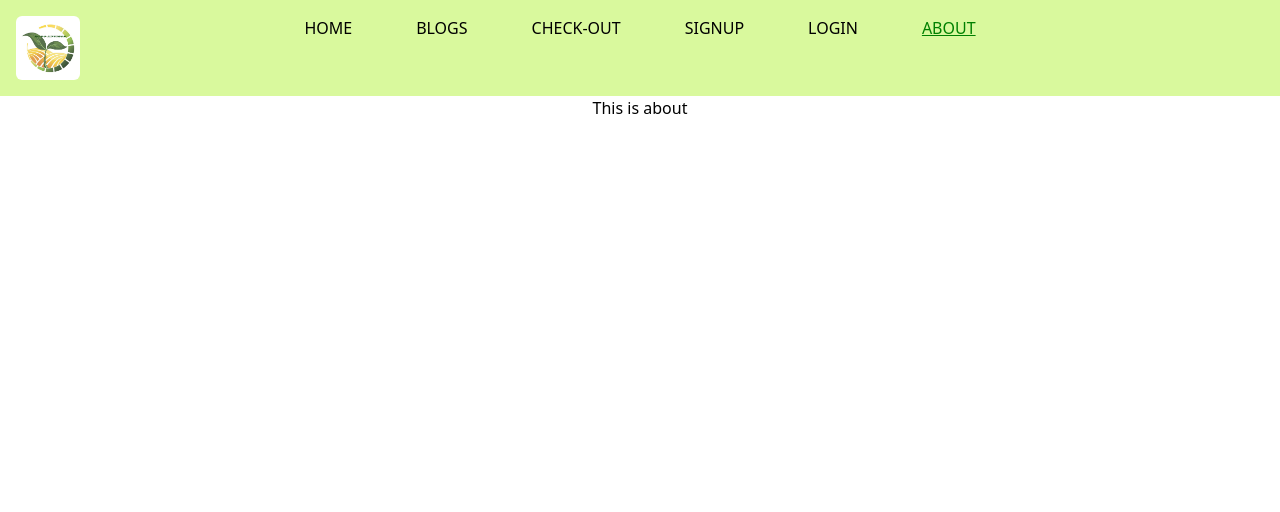
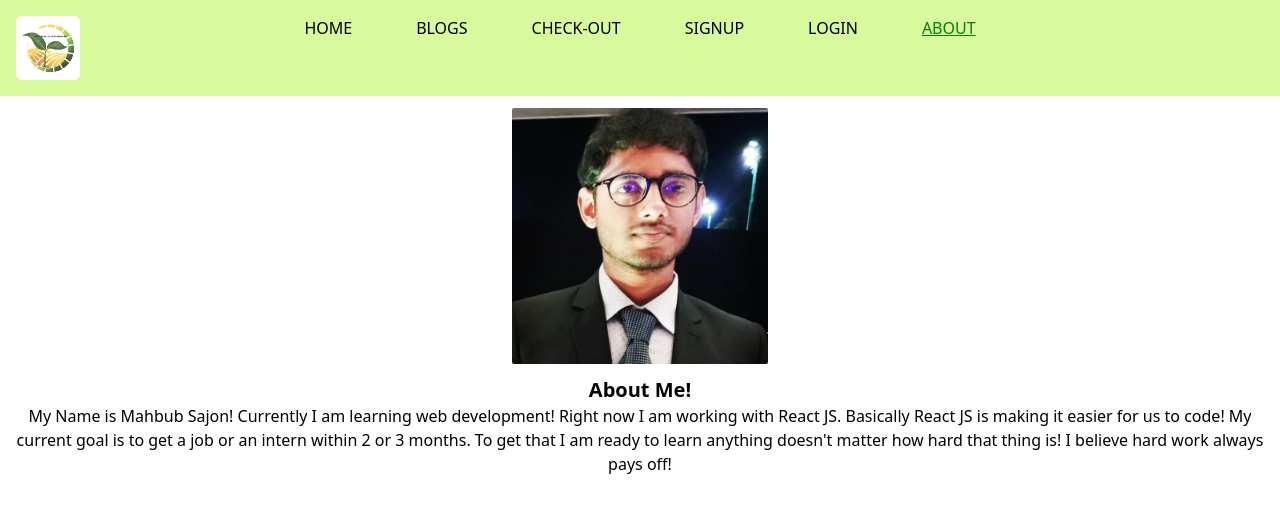
Before and after one commit to Mahbub-Sajon/agro-advisor, a React (Create React App) app: page /about in a window 1280 px wide. Shown: the top 512 px of the page. Built offline with nearby package versions, Linux system fonts and the light colour scheme; no server answers.

Commit message:
about me added

```diff
--- a/src/App.js
+++ b/src/App.js
@@ -6,6 +6,7 @@ import CheckOut from './component/CheckOut/CheckOut';
 import Home from './component/Home/Home';
 import Login from './component/Login/Login';
 import Navigation from './component/Navigation/Navigation';
+import NotFound from './component/NotFound/NotFound';
 import RequireAuth from './component/RequireAuth/RequireAuth';
 import SignUp from './component/SignUp/SignUp';
 
@@ -24,6 +25,7 @@ function App() {
        <Route path="/signup" element={<SignUp></SignUp>}></Route>
        <Route path="/login" element={<Login></Login>}></Route>
        <Route path="/about" element={<About></About>}></Route>
+       <Route path='*' element={<NotFound></NotFound>}></Route>
      </Routes>
     </div>
   );
--- a/src/component/About/About.js
+++ b/src/component/About/About.js
@@ -1,9 +1,12 @@
 import React from 'react';
+import img from '../../images/pp/pp.jpg'
 
 const About = () => {
     return (
         <div>
-            <h1>This is about</h1>
+            <img className='mx-auto w-64 h-64 rounded-sm my-3' src={img} alt="" />
+            <p className='font-bold text-xl'>About Me!</p>
+            <p>My Name is Mahbub Sajon! Currently I am learning web development! Right now I am working with React JS. Basically React JS is making it easier for us to code! My current goal is to get a job or an intern within 2 or 3 months. To get that I am ready to learn anything doesn't matter how hard that thing is! I believe hard work always pays off!  </p>
         </div>
     );
 };
--- a/src/component/Banner/Banner.js
+++ b/src/component/Banner/Banner.js
@@ -1,8 +1,6 @@
 import React from 'react';
-import img1 from '../../images/banner/banner (1).png';
-import img2 from '../../images/banner/banner (2).png';
 import img3 from '../../images/banner/banner (3).png';
-import img4 from '../../images/banner/banner (4).png';
+
 
 const Banner = () => {
 
@@ -10,8 +8,8 @@ const Banner = () => {
         <div className='w-full select-none relative aspect-w-16 aspect-h-9'>
           <img src={img3} alt="" />
           <div className='absolute w-full top-1/2 transform translate-y-1/2 px-3'>
-            <p className='text-white'>Hello</p>
-            <button>Go</button>
+            <p className='text-white text-xl font-bold mb-5'>AGRO-ADVISOR is an individual site where you can find the solution of your agricultural problems through me!</p>
+            <button className='w-32 h-12 bg-green-600 rounded-md font-bold hover:bg-green-800'>Keep Exploring</button>
           </div>
         </div>
     );
--- a/src/component/NotFound/NotFound.js
+++ b/src/component/NotFound/NotFound.js
@@ -1,9 +1,9 @@
-import React from 'react';
-
 const NotFound = () => {
     return (
         <div>
-            <h1>This is not Found</h1>
+            <h1 className='text-5xl text-lime-800 my-5'>The Page is not available you are looking for!!!</h1>
+            <h1 className='text-4xl text-lime-800 mb-5'>404</h1>
+            <img className='mx-auto' src="https://cdn.mos.cms.futurecdn.net/PuXipAW3AXUzUJ4uYyxPKC-1200-80.jpg" alt="" />
         </div>
     );
 };
```
Also changed, not shown: src/images/pp/pp.jpg (added).
